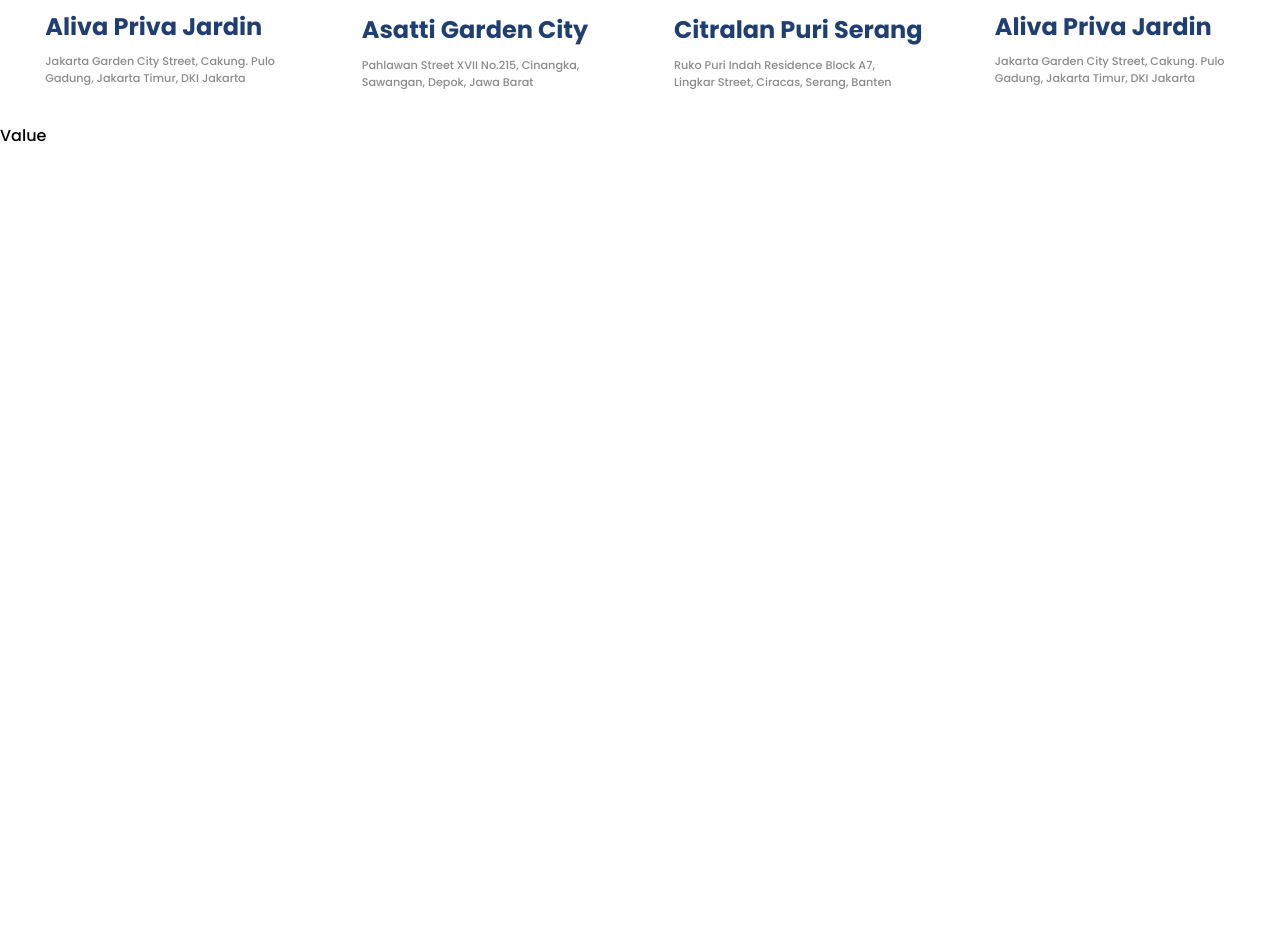
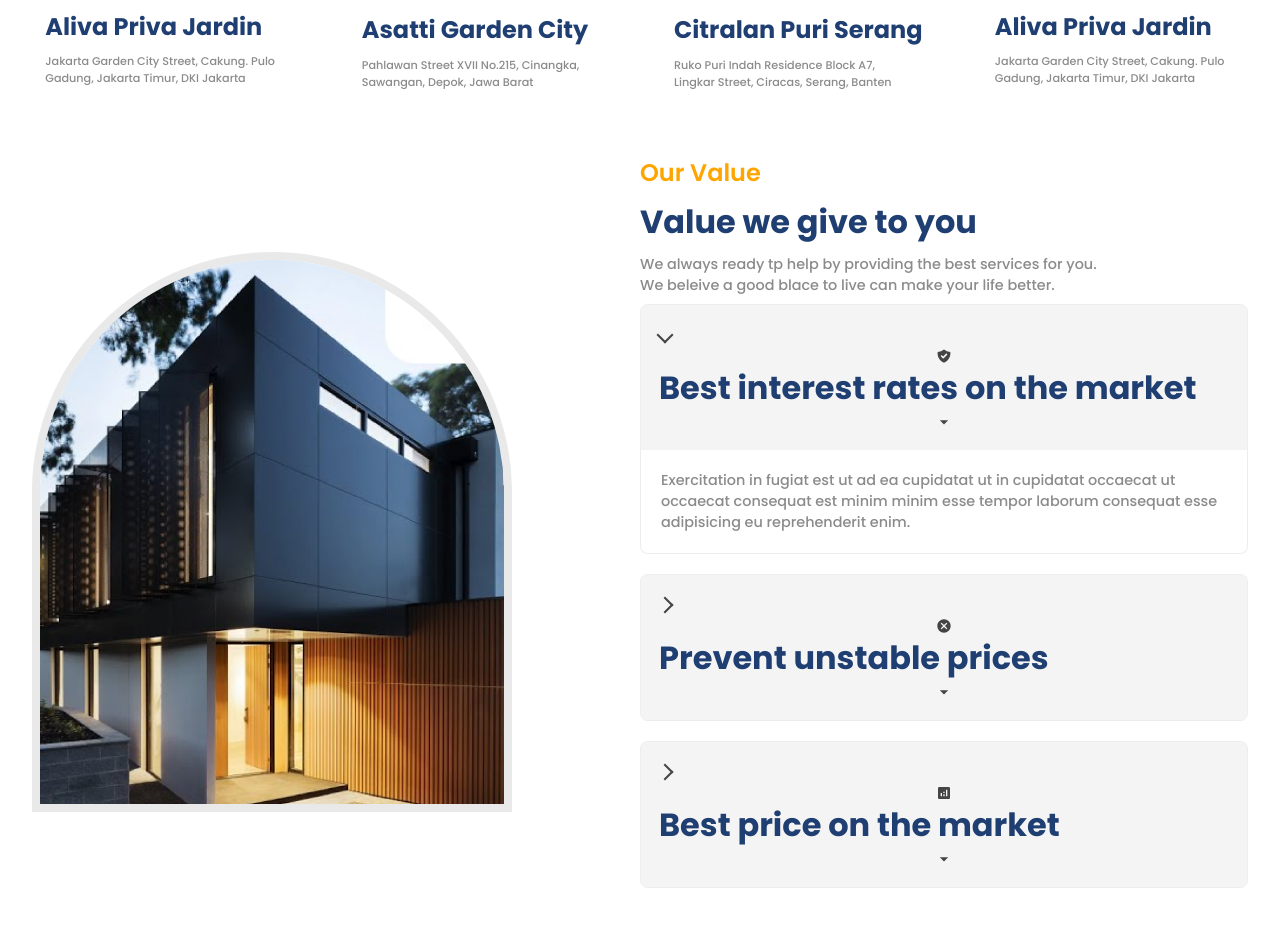
Before and after one commit to Harshit-Awasthi/Real-estate--react, a React (Vite) app: page / in a window 1280 px wide. Shown: the part 1293-2220 px from the top of the page. Before the commit the page ends 1441 px from the top, so only its background shows below. Built offline with nearby package versions, Linux system fonts and the light colour scheme.

Commit message:
fifth commit

```diff
--- a/src/components/Value/Value.css
+++ b/src/components/Value/Value.css
@@ -0,0 +1,37 @@
+.v-container .image-container
+{
+
+border: 8px solid rgb(232 232 232 / 93%);
+
+
+}
+
+.v-container>div{
+
+    flex:1;
+
+}
+
+.v-right{
+
+
+    gap: 0.5rem;
+
+}
+
+.accordion
+{
+
+    margin-top: 2rem;
+
+}
+
+.accordionItem {
+
+background: white;
+border: 0.8px solid rgba(128, 128, 128, 0.143);
+border-radius: 8px;
+overflow: hidden;
+margin-bottom: 20px;
+
+}
--- a/src/components/Value/Value.jsx
+++ b/src/components/Value/Value.jsx
@@ -13,6 +13,7 @@
 
 import 'react-accessible-accordion/dist/fancy-example.css';
 import {MdOutlineArrowDropDown} from 'react-icons/md'
+import data from '../../utils/accordion'
 import './Value.css'
 
 
@@ -21,7 +22,118 @@
 return (
 
 
-    <div>Value</div>
+    <section className="v-wrapper">
+
+        <div className="paddings innerWidth flexCenter v-container">
+
+
+        {/* left side*/}
+
+        <div className="v-left">
+
+        <div className="image-container">
+
+            <img src="./value.png" alt=""   />
+
+
+        </div>
+
+        </div>
+
+
+         {/* right side*/}
+
+         <div className="flexColStart v-right">
+
+            <span className="orangeText">
+
+                Our Value
+
+                </span>
+
+            <span className="primaryText">
+
+                Value we give to you
+
+                    </span>
+
+
+            <span className="secondaryText">
+
+                We always ready tp help by providing the best services for you.
+
+                <br/>
+
+                We beleive a good blace to live can make your life better.
+
+                    </span>
+
+            <Accordion className="accordion-container" allowMultipleExpanded={false} preExpanded={[0]}>
+
+            {
+
+                data.map((item,i)=>{
+
+                    return(
+
+                            <AccordionItem className="accordionItem" key={i} uuid={i}>
+
+                            <AccordionItemHeading>
+
+                            <AccordionItemButton>
+
+                            <div className="flexCenter icon">
+
+                            {item.icon}
+
+                            </div>
+
+                            <span className="primaryText">
+
+                                {item.heading}
+                            </span>
+
+
+                            <div className="flexCenter icon">
+
+                            <MdOutlineArrowDropDown size={20}/>
+
+
+
+                            </div>
+
+
+                            </AccordionItemButton>
+
+                            </AccordionItemHeading>
+
+                            <AccordionItemPanel>
+
+                            <p className="secondaryText">
+
+                                {item.detail}
+
+                            </p>
+
+                            </AccordionItemPanel>
+
+                            </AccordionItem>
+
+                    )
+                })
+
+            }
+
+
+            </Accordion>
+
+
+
+         </div>
+
+        </div>
+
+    </section>
 
 
 )
```
